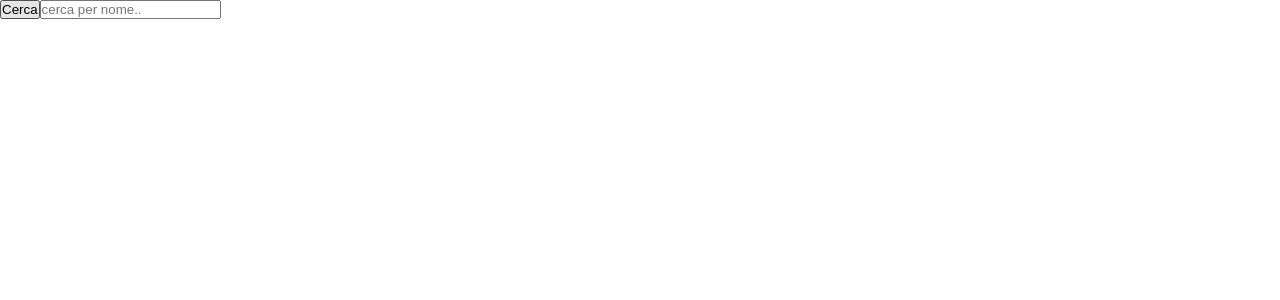
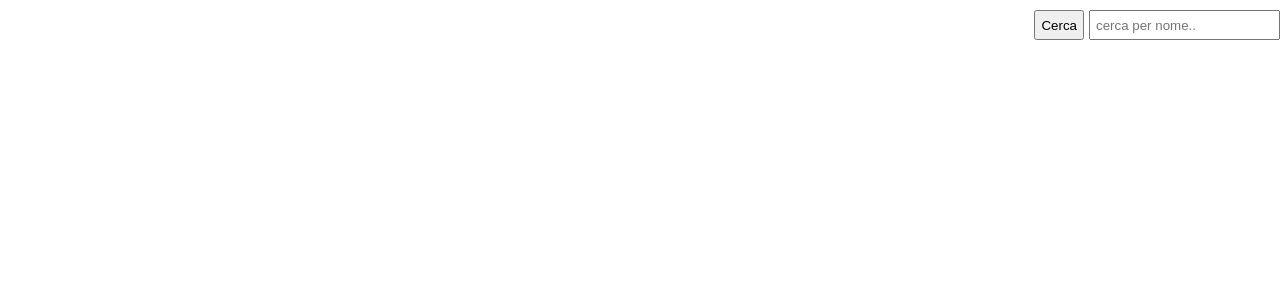
Before and after one commit to leonardoserra/vite-boolflix, a Vue app: page / in a window 1280 px wide. Shown: the top 300 px of the page. Built offline with nearby package versions, Linux system fonts and the light colour scheme.

Commit message:
minimo stile headeer

```diff
--- a/src/components/SearchBar.vue
+++ b/src/components/SearchBar.vue
@@ -11,7 +11,22 @@ export default {
 }
 </script>
 <template>
-    <button @click="$emit('clickSearch')">Cerca</button>
-    <input @keyup.enter="$emit('clickSearch')" type="text" v-model="store.search" placeholder="cerca per nome.." />
+    <div class="my-header">
+        <button @click="$emit('clickSearch')">Cerca</button>
+        <input @keyup.enter="$emit('clickSearch')" type="text" v-model="store.search" placeholder="cerca per nome.." />
+    </div>
 </template>
-<style scoped lang="scss"></style>
+<style scoped lang="scss">
+.my-header {
+    height: 50px;
+    display: flex;
+    justify-content: end;
+    gap: 5px;
+    padding: 10px 0;
+
+    button,
+    input {
+        padding: 0 5px;
+    }
+}
+</style>
```
